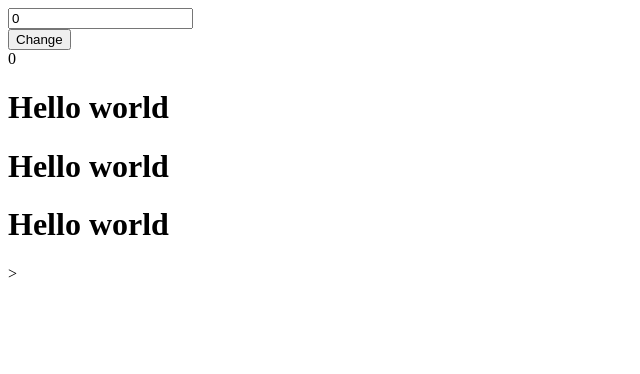
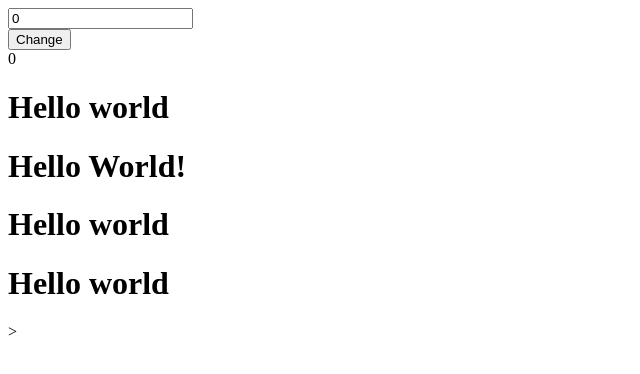
Before and after one commit to Kirttinath/Code-World, a React (Vite) app in the folder reacthooks/: page / in a window 1280 px wide. Shown: the top 374 px of the page, without its empty margins (0-640 px from the left). Built offline with nearby package versions, Linux system fonts and the light colour scheme.

Commit message:
class component added and uses in main component

```diff
--- /dev/null
+++ b/reacthooks/src/cls.jsx
@@ -0,0 +1,13 @@
+import React from "react";
+
+class Cls extends React.Component {
+render() {
+  return (
+    <>
+    <h1>Hello World!</h1>
+    </>
+       )
+}
+}
+
+export default Cls;
--- a/reacthooks/src/main.jsx
+++ b/reacthooks/src/main.jsx
@@ -1,12 +1,13 @@
 import React from 'react'
 import ReactDOM from 'react-dom/client'
 import App from './App.jsx'
-
+import Cls from './cls.jsx'
 
 ReactDOM.createRoot(document.getElementById('root')).render(
   <React.StrictMode>
     <App />
     <User/>
+    <Cls/>
     <User/>
     <User/>
   </React.StrictMode>
```
